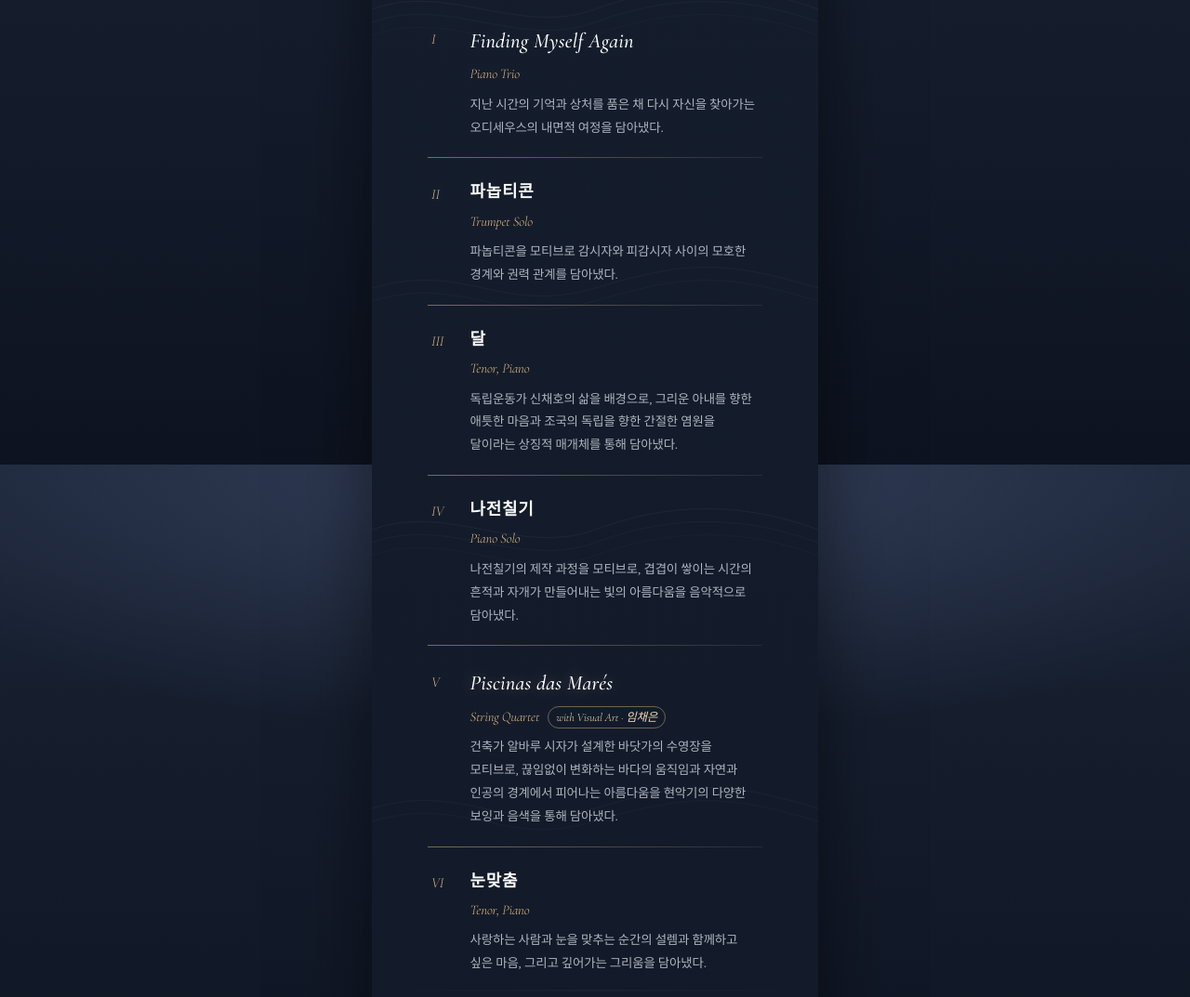
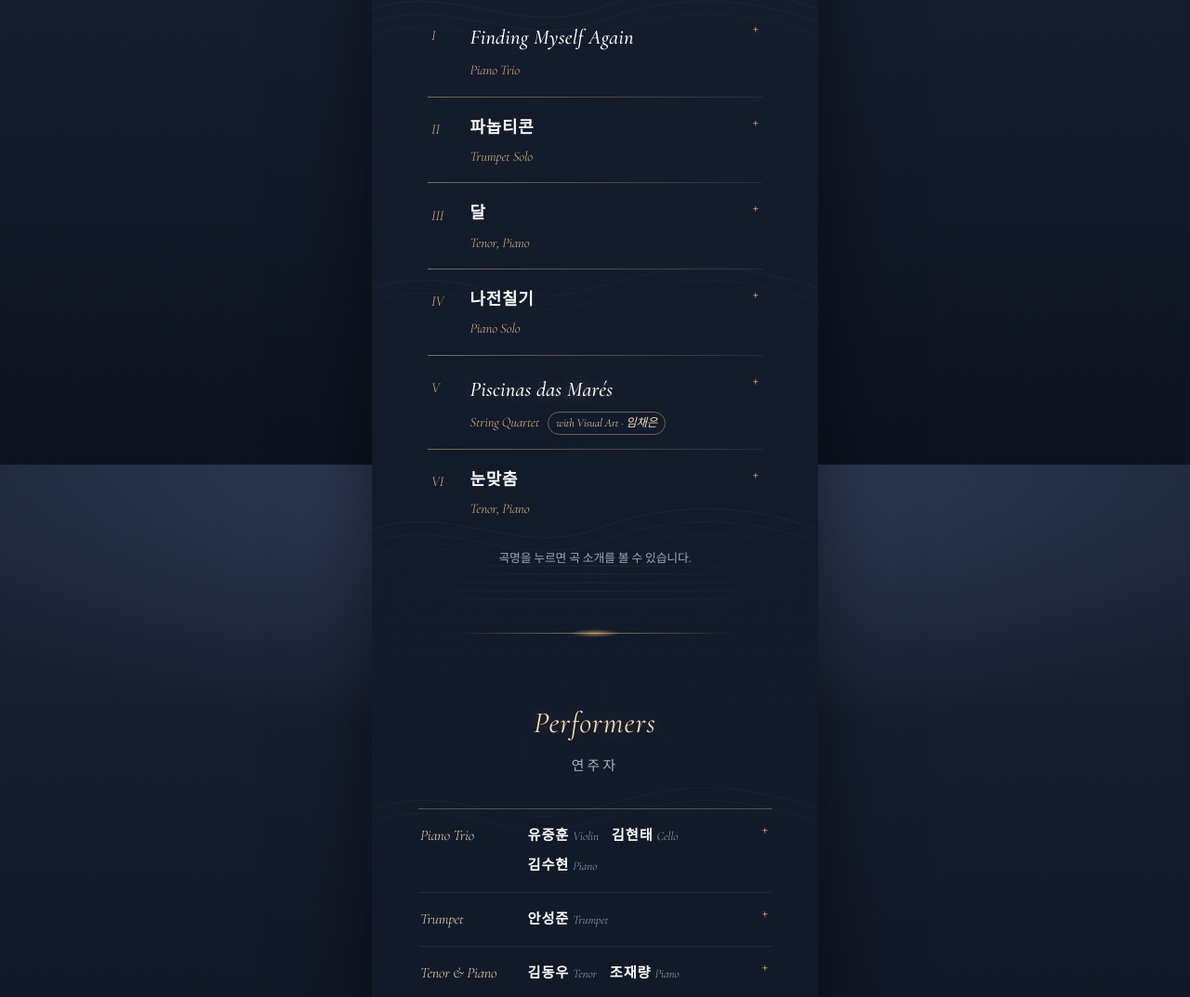
Before and after one commit to 212hz/212Hz, a plain HTML site: page index.html in a window 1280 px wide. Shown: the part 5100-6173 px from the top of the page at 93% size. Drawn offline with nearby package versions, Linux system fonts and the light colour scheme; no server answers; animation ran at ten frames a second.

Commit message:
프로그램 줄여 보기: 곡명·편성만 표시, 누르면 곡 소개 펼침
- 각 곡을 <details class="pg__fold"> 로 감싸 기본은 번호·곡명·편성만 표시
- 오른쪽 + 표시, 펼치면 곡 소개가 곡명 들여쓰기에 맞춰 나타남
- 안내 문구 추가: 곡명을 누르면 곡 소개를 볼 수 있습니다.

Co-Authored-By: Claude Opus 5.5 <noreply@anthropic.com>

```diff
--- a/css/style.css
+++ b/css/style.css
@@ -1063,6 +1063,36 @@ strong { font-weight: 600; }
 .program__list .is-feature .pg__title { text-shadow: 0 0 16px rgba(255, 210, 150, 0.35); }
 .program__list .no { padding-top: 0.35em; }
 .program__list li { align-items: start; padding: 20px 4px; }
+/* 프로그램 접기: 번호·곡명·편성만 보이고, 누르면 곡 소개 */
+.program__list li.pg { display: block; padding: 0; }
+.pg__fold > summary {
+  position: relative;
+  display: grid;
+  grid-template-columns: 2.6em 1fr;
+  align-items: start;
+  padding: 16px 26px 16px 4px;
+  list-style: none;
+  cursor: pointer;
+}
+.pg__fold > summary::-webkit-details-marker { display: none; }
+.pg__fold > summary::after {
+  content: "+";
+  position: absolute;
+  right: 4px; top: 18px;
+  font-family: var(--serif-en);
+  font-size: 1.05rem;
+  line-height: 1;
+  color: var(--gold);
+  transition: transform 0.4s var(--ease-out);
+}
+.pg__fold[open] > summary::after { transform: rotate(45deg); }
+.pg__head { display: block; }
+.pg__head .pg__inst { display: block; margin-bottom: 0; }
+.pg__fold .pg__desc {
+  padding: 0 6px 18px calc(2.6rem + 4px);
+  animation: fadeBlur 0.6s var(--ease-out);
+}
+.program .note { margin-top: 14px; }
 .hl .en-i { font-family: var(--serif-en); font-size: 1.1em; color: var(--silver); }.note {
   margin: 26px 0 0;
   font-size: 0.8rem;
--- a/index.html
+++ b/index.html
@@ -223,57 +223,64 @@
     <!-- 7. 프로그램 -->
     <section class="section program reveal" aria-labelledby="program-title">
       <h2 id="program-title" class="sec-title"><span>Program</span>프로그램</h2>
-      <!-- 곡 추가/수정: <li class="pg"> 블록 하나가 한 곡입니다 (번호·제목·편성·소개) -->
+      <!-- 곡 추가/수정: <li class="pg"> 블록 하나가 한 곡입니다 (번호·제목·편성은 항상 보이고, 소개는 눌러서 펼침) -->
       <ol class="program__list stagger">
         <li class="pg">
+          <details class="pg__fold">
+            <summary>
               <span class="no">I</span>
-          <div class="pg__body">
-            <h3 class="pg__title en">Finding Myself Again</h3>
-            <p class="pg__inst">Piano Trio</p>
+              <span class="pg__head"><h3 class="pg__title en">Finding Myself Again</h3><span class="pg__inst">Piano Trio</span></span>
+            </summary>
             <p class="pg__desc">지난 시간의 기억과 상처를 품은 채 다시 자신을 찾아가는 오디세우스의 내면적 여정을 담아냈다.</p>
-          </div>
+          </details>
         </li>
         <li class="pg">
+          <details class="pg__fold">
+            <summary>
               <span class="no">II</span>
-          <div class="pg__body">
-            <h3 class="pg__title">파놉티콘</h3>
-            <p class="pg__inst">Trumpet Solo</p>
+              <span class="pg__head"><h3 class="pg__title">파놉티콘</h3><span class="pg__inst">Trumpet Solo</span></span>
+            </summary>
             <p class="pg__desc">파놉티콘을 모티브로 감시자와 피감시자 사이의 모호한 경계와 권력 관계를 담아냈다.</p>
-          </div>
+          </details>
         </li>
         <li class="pg">
+          <details class="pg__fold">
+            <summary>
               <span class="no">III</span>
-          <div class="pg__body">
-            <h3 class="pg__title">달</h3>
-            <p class="pg__inst">Tenor, Piano</p>
+              <span class="pg__head"><h3 class="pg__title">달</h3><span class="pg__inst">Tenor, Piano</span></span>
+            </summary>
             <p class="pg__desc">독립운동가 신채호의 삶을 배경으로, 그리운 아내를 향한 애틋한 마음과 조국의 독립을 향한 간절한 염원을 달이라는 상징적 매개체를 통해 담아냈다.</p>
-          </div>
+          </details>
         </li>
         <li class="pg">
+          <details class="pg__fold">
+            <summary>
               <span class="no">IV</span>
-          <div class="pg__body">
-            <h3 class="pg__title">나전칠기</h3>
-            <p class="pg__inst">Piano Solo</p>
+              <span class="pg__head"><h3 class="pg__title">나전칠기</h3><span class="pg__inst">Piano Solo</span></span>
+            </summary>
             <p class="pg__desc">나전칠기의 제작 과정을 모티브로, 겹겹이 쌓이는 시간의 흔적과 자개가 만들어내는 빛의 아름다움을 음악적으로 담아냈다.</p>
-          </div>
+          </details>
         </li>
         <li class="pg is-feature">
+          <details class="pg__fold">
+            <summary>
               <span class="no">V</span>
-          <div class="pg__body">
-            <h3 class="pg__title en">Piscinas das Marés</h3>
-            <p class="pg__inst">String Quartet <span class="tag">with Visual Art · 임채은</span></p>
+              <span class="pg__head"><h3 class="pg__title en">Piscinas das Marés</h3><span class="pg__inst">String Quartet <span class="tag">with Visual Art · 임채은</span></span></span>
+            </summary>
             <p class="pg__desc">건축가 알바루 시자가 설계한 바닷가의 수영장을 모티브로, 끊임없이 변화하는 바다의 움직임과 자연과 인공의 경계에서 피어나는 아름다움을 현악기의 다양한 보잉과 음색을 통해 담아냈다.</p>
-          </div>
+          </details>
         </li>
         <li class="pg">
+          <details class="pg__fold">
+            <summary>
               <span class="no">VI</span>
-          <div class="pg__body">
-            <h3 class="pg__title">눈맞춤</h3>
-            <p class="pg__inst">Tenor, Piano</p>
+              <span class="pg__head"><h3 class="pg__title">눈맞춤</h3><span class="pg__inst">Tenor, Piano</span></span>
+            </summary>
             <p class="pg__desc">사랑하는 사람과 눈을 맞추는 순간의 설렘과 함께하고 싶은 마음, 그리고 깊어가는 그리움을 담아냈다.</p>
-          </div>
+          </details>
         </li>
       </ol>
+      <p class="note">곡명을 누르면 곡 소개를 볼 수 있습니다.</p>
     </section>
 
     <!-- 8. 연주자 -->
```
Lines whose indentation alone changed are shown as unchanged.
